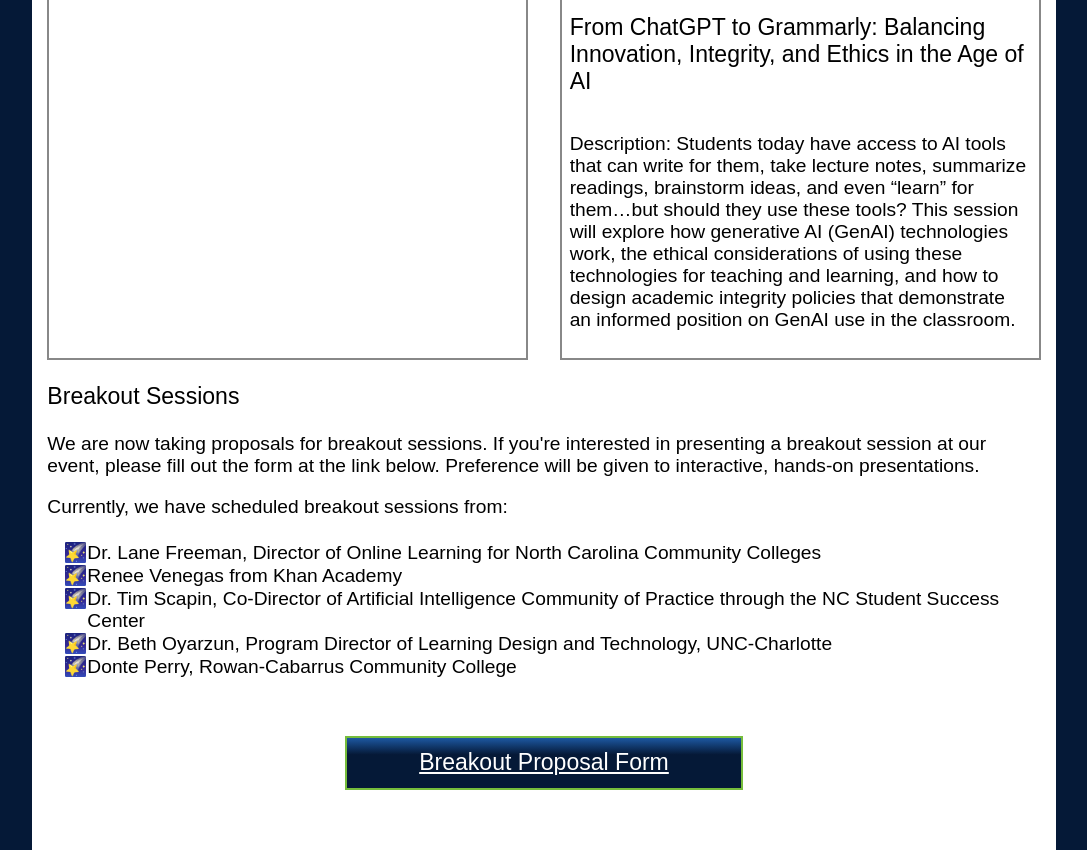
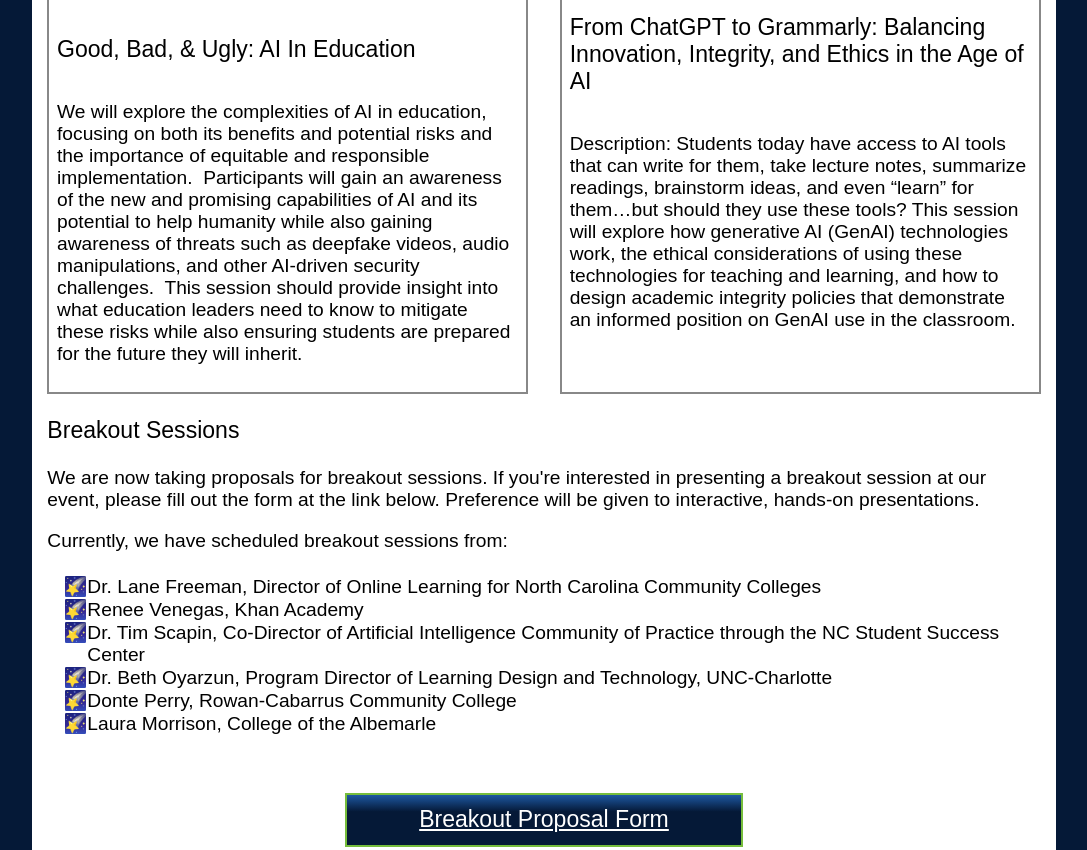
Before and after one commit to deramsey/comet_website, a plain HTML site: page index.html in a window 1280 px wide. Shown: the part 3450-4300 px from the top of the page, without its empty margins (96-1183 px from the left). Drawn offline with Linux system fonts and the light colour scheme.

Commit message:
Add Cubero Keynote Description

```diff
--- a/index.html
+++ b/index.html
@@ -94,6 +94,8 @@
                 <section class="key">
                     <div class="sg"><img src="cubero.jpg" alt="" /><h4>Vera Cubero</h4></div>
                     <p>Vera Cubero is the Emerging Technologies Consultant for the North Carolina Department of Public Instruction, where she leads the state's AI implementation initiatives in K-12 education. She chairs NC's AI Implementation Steering Committee and directs the NC AI Collaboratives, guiding district leaders in policy development and AI literacy. A recognized AI in education expert, she serves on the Southern Regional Education Board's Commission on Artificial Intelligence in Education and the EdSafe Alliance AI Catalyst Fellowship. Her work has been featured at major conferences including ISTE and ASCD 2024, where she was a Main Stage speaker. A Google Certified Trainer since 2014, she authored NC's comprehensive AI implementation guidelines for PK-13 schools and actively contributes to national discussions on responsible AI integration in education through numerous panels, podcasts, and publications.</p>
+                    <h5>Good, Bad, & Ugly: AI In Education</h5>
+                    <p>We will explore the complexities of AI in education, focusing on both its benefits and potential risks and the importance of equitable and responsible implementation.  Participants will gain an awareness of the new and promising capabilities of AI and its potential to help humanity while also gaining awareness of threats such as deepfake videos, audio manipulations, and other AI-driven security challenges.  This session should provide insight into what education leaders need to know to mitigate these risks while also ensuring students are prepared for the future they will inherit. </p>
                 </section>
                 <section class="key">
                     <div class="sg"><img src="trust.jpg" alt="" /><h4>Dr. Torrey Trust</h4></div>
@@ -108,10 +110,11 @@
             <p>Currently, we have scheduled breakout sessions from:
                 <ul>
                 <li>Dr. Lane Freeman, Director of Online Learning for North Carolina Community Colleges</li>
-                <li>Renee Venegas from Khan Academy</li>
+                <li>Renee Venegas, Khan Academy</li>
                 <li>Dr. Tim Scapin, Co-Director of Artificial Intelligence Community of Practice through the NC Student Success Center</li>
                 <li>Dr. Beth Oyarzun, Program Director of Learning Design and Technology, UNC-Charlotte</li>
                 <li>Donte Perry, Rowan-Cabarrus Community College</li>
+                <li>Laura Morrison, College of the Albemarle</li>
             </p>
             </ul>
                 <a href="https://forms.office.com/r/GY851Ui29e" target="_blank" class="link_button">Breakout Proposal Form</a>
@@ -134,7 +137,7 @@
         </section>
     </main>
     <footer>
-        <p>&copy Cleveland Community College 2024</p>
+        <p>&copy Cleveland Community College 2025</p>
     </footer>
     <a href="#top" id="jump">Jump to Top ▲</a>
     <script src="script.js"></script>
```
